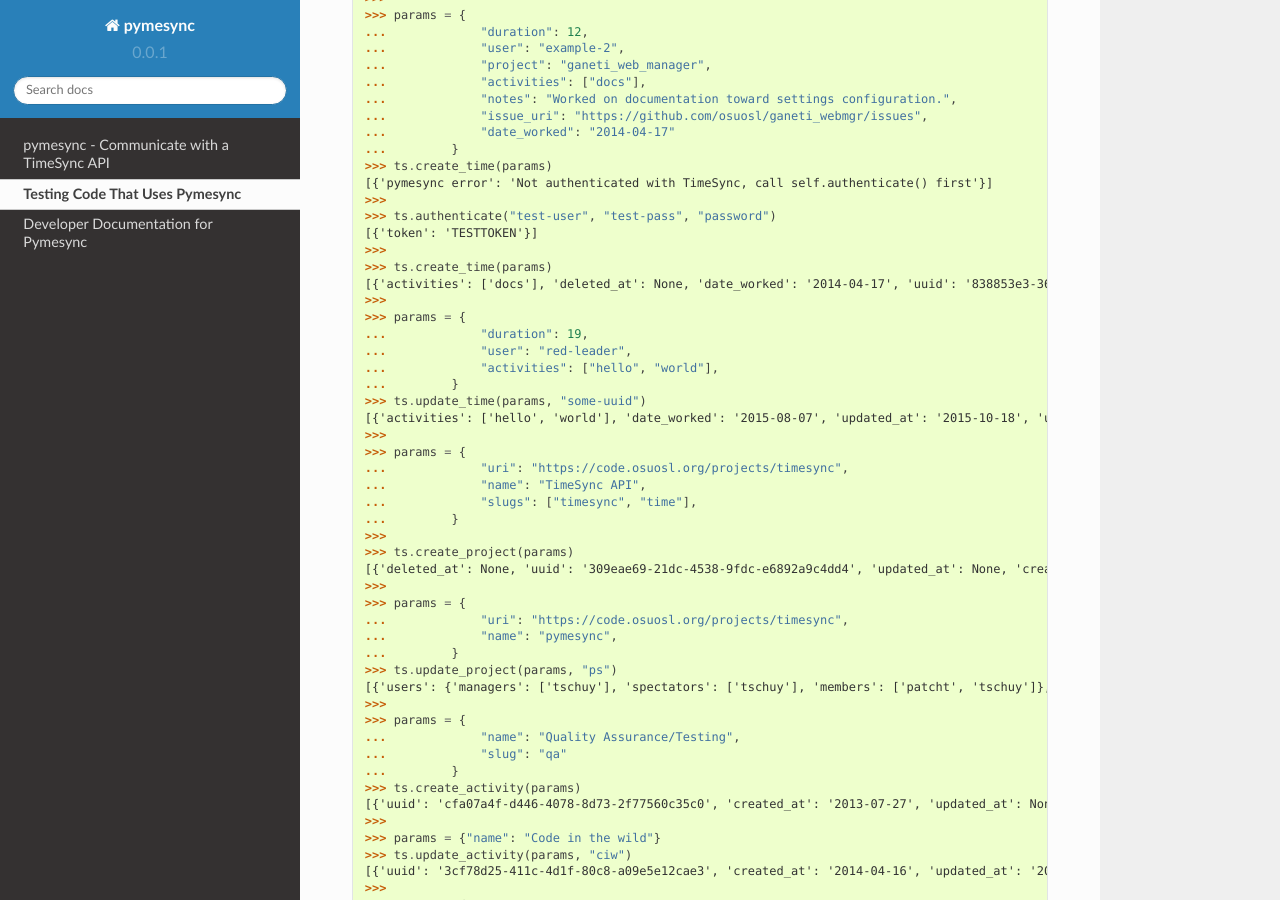
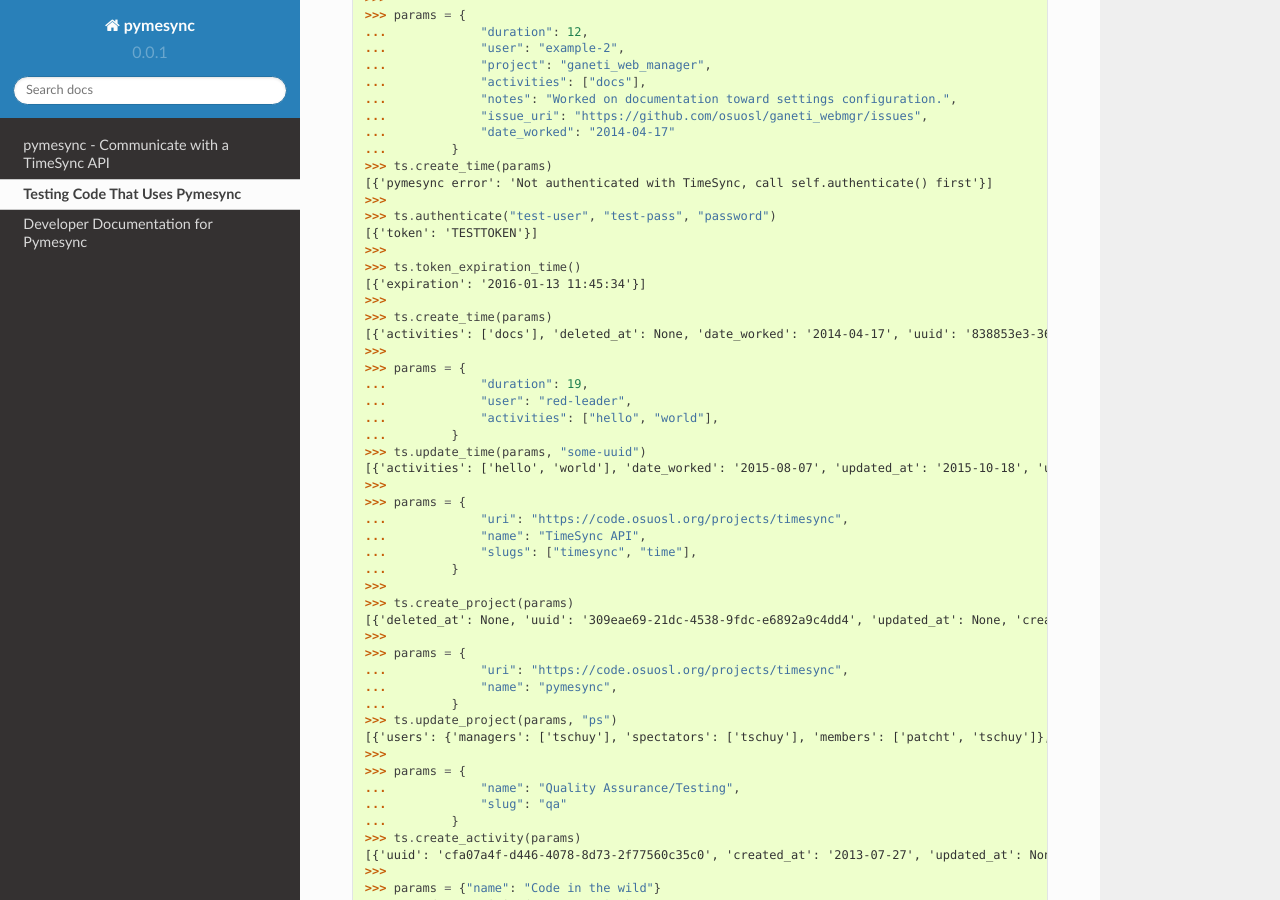
Before and after one commit to osuosl/pymesync, a Sphinx documentation site: the page built from docs/source/testing.rst, in a window 1280 px wide and 900 px high, scrolled down 854 px. Built offline with Sphinx 7.4.7 and the Read the Docs theme 2.0.0, drawn with Linux system fonts in a browser that asks for light colours.

Commit message:
Add docs for mocked method

```diff
--- a/docs/source/testing.rst
+++ b/docs/source/testing.rst
@@ -52,6 +52,9 @@
   >>>
   >>> ts.authenticate("test-user", "test-pass", "password")
   [{'token': 'TESTTOKEN'}]
+  >>>
+  >>> ts.token_expiration_time()
+  [{'expiration': '2016-01-13 11:45:34'}]
   >>>
   >>> ts.create_time(params)
   [{'activities': ['docs'], 'deleted_at': None, 'date_worked': '2014-04-17', 'uuid': '838853e3-3635-4076-a26f-7efr4e60981f', 'notes': 'Worked on documentation toward settings configuration.', 'updated_at': None, 'project': 'ganeti_web_manager', 'user': 'example-2', 'duration': 12, 'issue_uri': 'https://github.com/osuosl/ganeti_webmgr/issues', 'created_at': '2015-05-23', 'revision': 1}]
```
